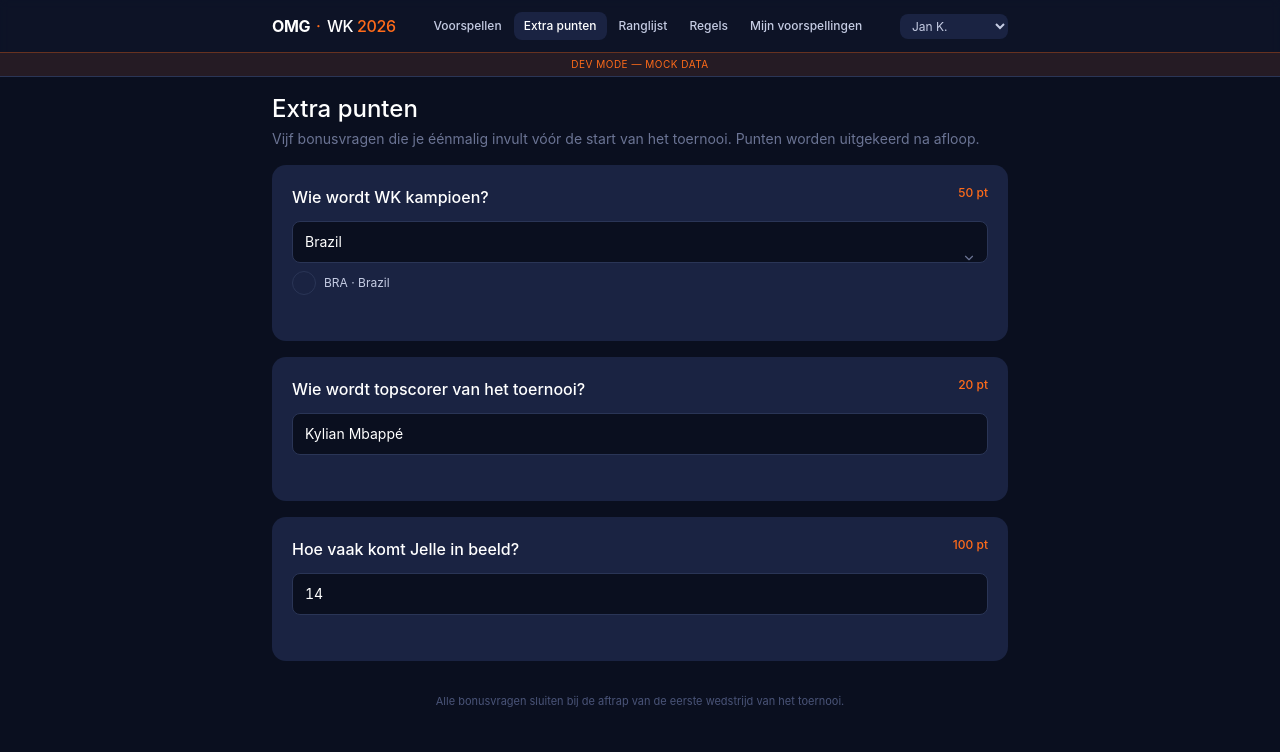
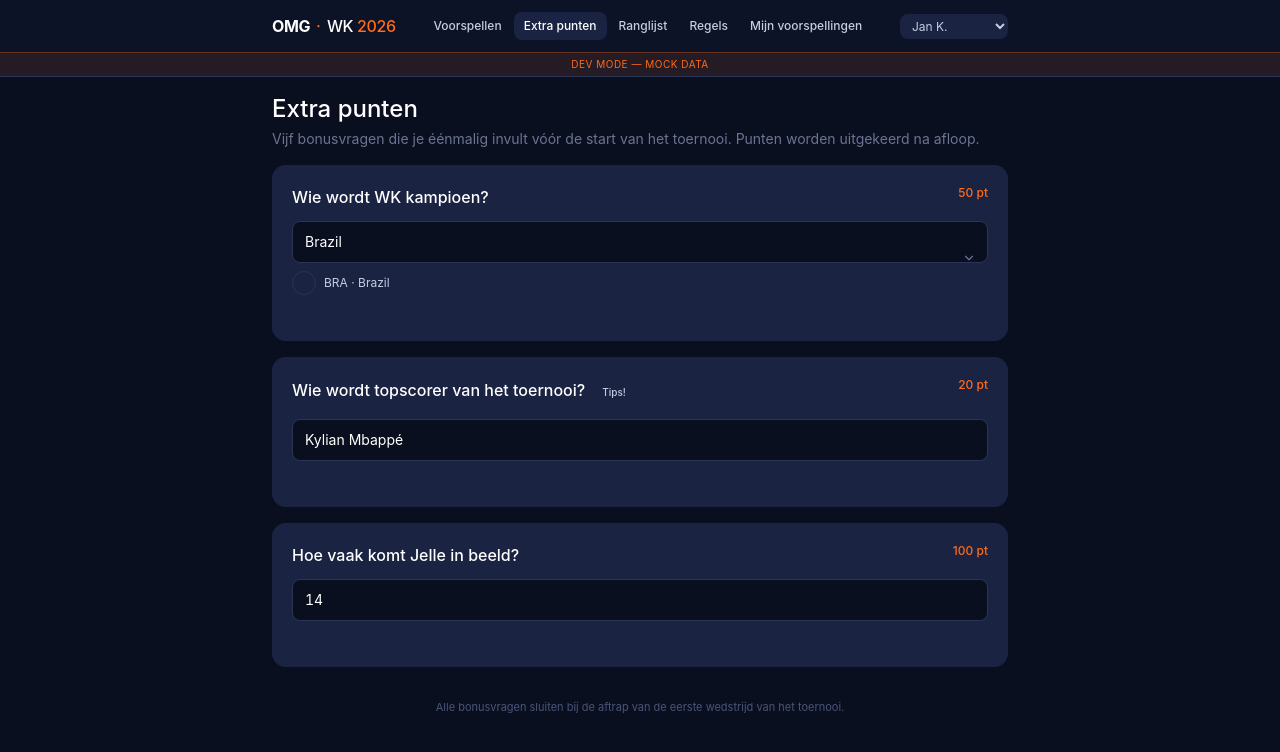
Before and after one commit to Guidoznl/OMG-WK-POULE-TEST, a Next.js app: page /extras in a window 1280 px wide. Shown: the top 752 px of the page. Built offline with nearby package versions, Linux system fonts and the light colour scheme.

Commit message:
Detect topscorer questions and add tips link
Added detection for topscorer questions and updated rendering logic to include a link for tips.

```diff
--- a/app/extras/page.tsx
+++ b/app/extras/page.tsx
@@ -134,6 +134,10 @@ function BonusQuestionCard({ question, currentAnswer, onSave, locked }: {
   const scoringType = (question as any).scoring_type as string | undefined
   const isScale = scoringType === 'scale'
 
+  // Detecteer of dit de topscorer-vraag is (voor de "Tips!" link).
+  // Match op question_text — id zou kunnen wijzigen tussen omgevingen.
+  const isTopscorer = /topscorer/i.test(question.question_text)
+
   useEffect(() => {
     if (locked) return
     if (value === currentAnswer) return
@@ -165,7 +169,19 @@ function BonusQuestionCard({ question, currentAnswer, onSave, locked }: {
   return (
     <div className={wrapClass}>
       <div className="flex items-start justify-between mb-3 gap-3">
-        <h3 className="font-display text-base text-ink-50 font-medium">{question.question_text}</h3>
+        <h3 className="font-display text-base text-ink-50 font-medium">
+          {question.question_text}
+          {isTopscorer && (
+            <a
+              href="https://www.voetbalwedden.net/wk-2026/wedden/topscorers"
+              target="_blank"
+              rel="noopener noreferrer"
+              className="ml-2 inline-flex items-center rounded-full border border-ink-700 px-2 py-0.5 text-[10px] font-medium text-ink-200 hover:border-ink-500 hover:text-ink-50 transition-colors align-middle"
+            >
+              Tips!
+            </a>
+          )}
+        </h3>
         <span className="text-xs text-accent-orange font-display font-medium whitespace-nowrap">
           {pointsLabel}
         </span>
```
